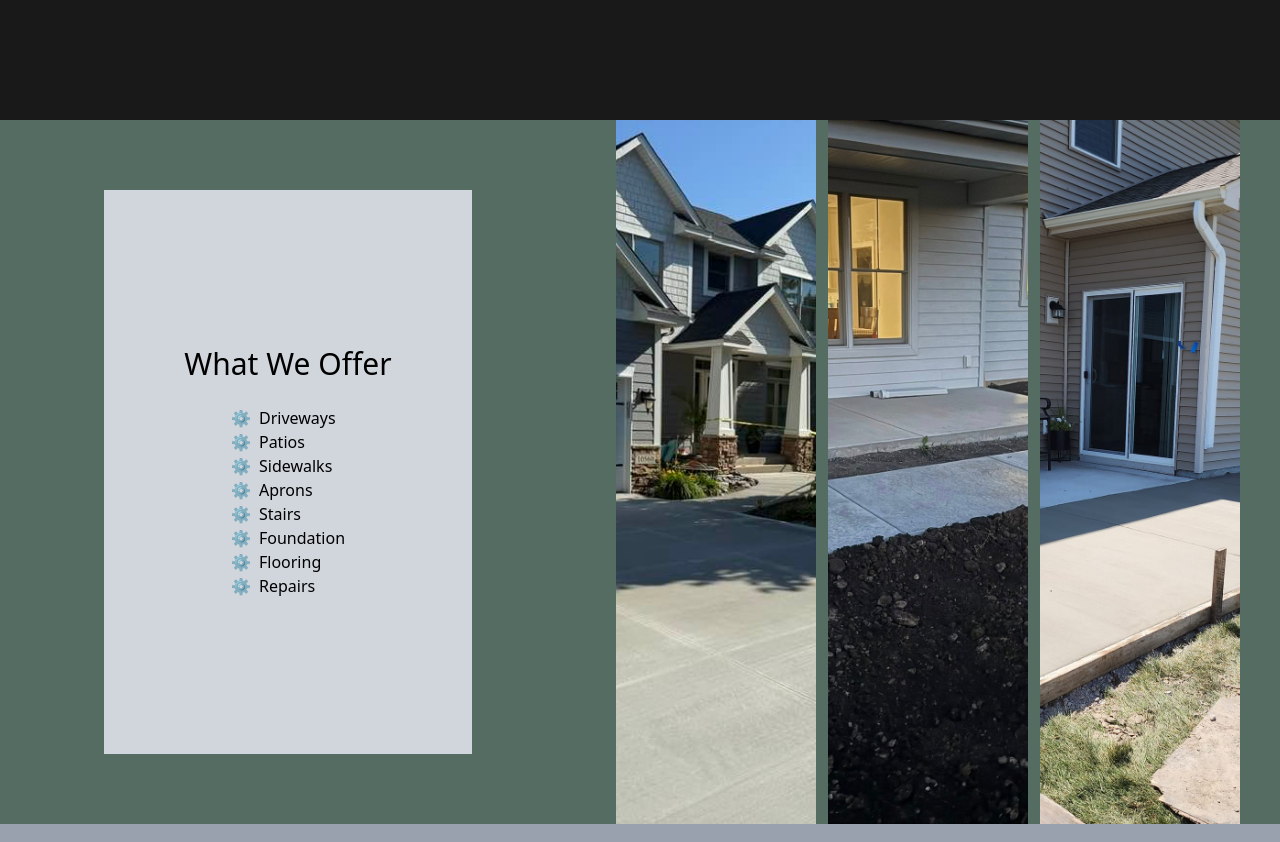
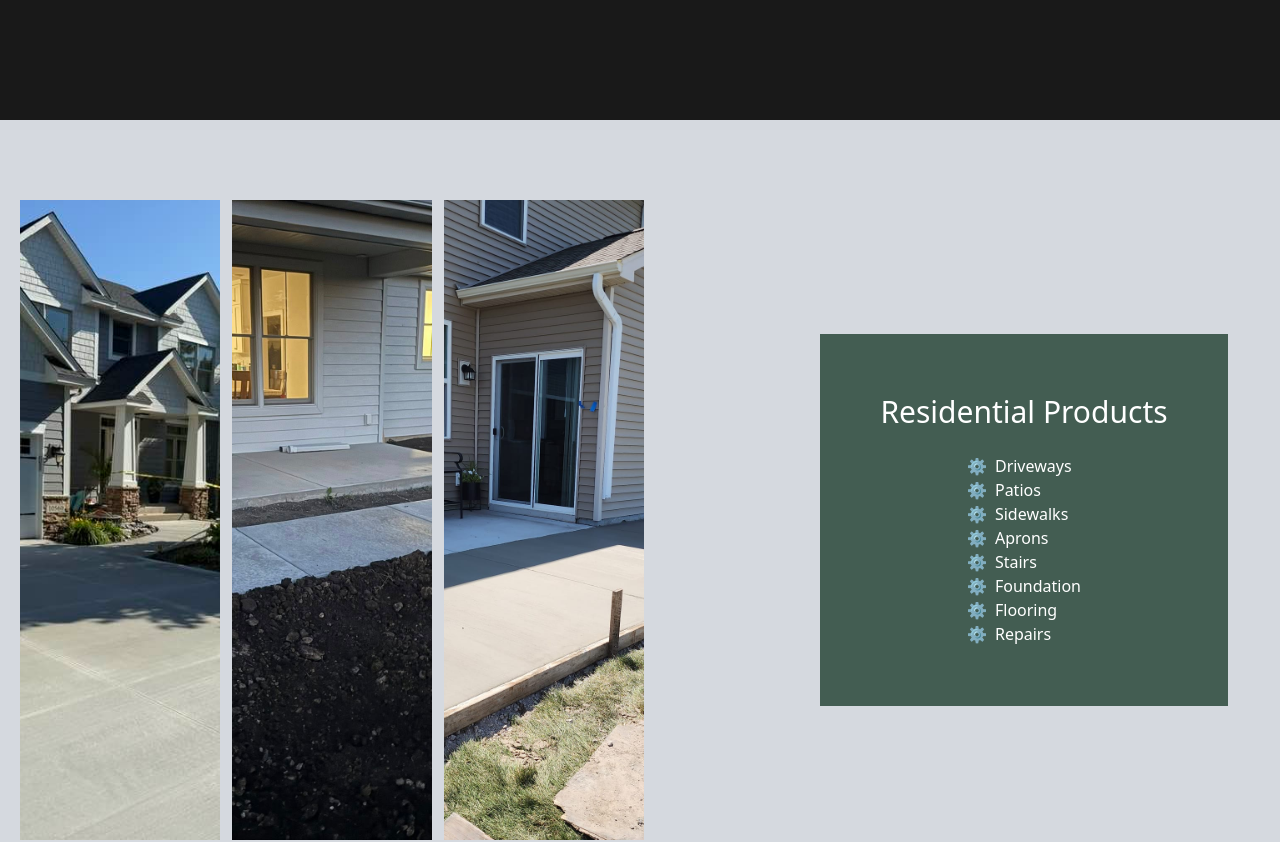
Before and after one commit to alexanderdreyer-ndsu/UniqueConcreteMN, a React (Vite) app: page /Residential in a window 1280 px wide. Shown: the part 1200-2042 px from the top of the page. Built offline with nearby package versions, Linux system fonts and the light colour scheme.

Commit message:
updated sliding image gallery on pages to size correctly

```diff
--- a/src/components/VerticalImageGallery.jsx
+++ b/src/components/VerticalImageGallery.jsx
@@ -1,7 +1,7 @@
 
 function VerticalImageGallery({ images }) {
     return (
-        <div className="h-full w-full flex px-10 items-center gap-3">
+        <div className="h-full w-full flex px-5 items-center gap-3">
             {images.map((image, key) =>
                 <div key={key} className="overflow-hidden h-full w-50 transition-all duration-500 hover:w-96">
                     <img src={image} className="h-full w-full object-cover transition-transform duration-500 hover:scale-105" />
--- a/src/pages/Commercial.jsx
+++ b/src/pages/Commercial.jsx
@@ -54,13 +54,13 @@ function Commercial() {
                 "/>
             </div>
 
-            <div className="flex w-full h-[calc(100vh-6rem)] bg-[#435D52]/90 items-center">
-                <div className="bg-gray-300 p-20 h-4/5 flex items-center mx-auto">
-                    <SubjectDescription subject="What We Offer" paragraph={false} description={services} />
+            <div className="flex w-full h-screen bg-gray-300/90 items-center text-white">
+                <div className="w-3/5 h-4/5">
+                    <VerticalImageGallery images={verticalImages} />
                 </div>
 
-                <div className="h-full">
-                    <VerticalImageGallery images={verticalImages} />
+                <div className="bg-[#435D52] p-15 flex items-center mx-auto">
+                    <SubjectDescription subject="Commercial Products" paragraph={false} description={services}/>
                 </div>
             </div>
         </>
--- a/src/pages/Home.jsx
+++ b/src/pages/Home.jsx
@@ -95,12 +95,12 @@ function Home() {
                 <img src={slab4} className="w-2/5 rounded border-white border-2 border-white"/>
             </div>
 
-            <div className="flex w-full h-[calc(100vh-6rem)] bg-gray-300/90 items-center text-white">
-                <div className="w-3/5 h-full">
+            <div className="flex w-full h-screen bg-gray-300/90 items-center text-white">
+                <div className="w-3/5 h-4/5">
                     <VerticalImageGallery images={verticalImages} />
                 </div>
 
-                <div className="bg-[#435D52] p-20 h-4/5 flex items-center">
+                <div className="bg-[#435D52] p-15 flex items-center mx-auto">
                     <SubjectDescription subject="What We Do" paragraph={false} description={services}/>
                 </div>
             </div>
--- a/src/pages/Residential.jsx
+++ b/src/pages/Residential.jsx
@@ -53,13 +53,13 @@ function Residential() {
                 "/>
             </div>
 
-            <div className="flex w-full h-[calc(100vh-6rem)] bg-[#435D52]/90 items-center">
-                <div className="bg-gray-300 p-20 h-4/5 flex items-center mx-auto">
-                    <SubjectDescription subject="What We Offer" paragraph={false} description={services} />
+            <div className="flex w-full h-screen bg-gray-300/90 items-center text-white">
+                <div className="w-3/5 h-4/5">
+                    <VerticalImageGallery images={verticalImages} />
                 </div>
 
-                <div className="h-full">
-                    <VerticalImageGallery images={verticalImages} />
+                <div className="bg-[#435D52] p-15 flex items-center mx-auto">
+                    <SubjectDescription subject="Residential Products" paragraph={false} description={services}/>
                 </div>
             </div>
         </>
--- a/src/pages/Stamping.jsx
+++ b/src/pages/Stamping.jsx
@@ -53,13 +53,13 @@ function Stamping() {
                 "/>
             </div>
 
-            <div className="flex w-full h-[calc(100vh-6rem)] bg-[#435D52]/90 items-center">
-                <div className="bg-gray-300 p-20 h-4/5 flex items-center mx-auto">
-                    <SubjectDescription subject="What We Offer" paragraph={false} description={services} />
+            <div className="flex w-full h-screen bg-gray-300/90 items-center text-white">
+                <div className="w-3/5 h-4/5">
+                    <VerticalImageGallery images={verticalImages} />
                 </div>
 
-                <div className="h-full">
-                    <VerticalImageGallery images={verticalImages} />
+                <div className="bg-[#435D52] p-15 flex items-center mx-auto">
+                    <SubjectDescription subject="Custom Products" paragraph={false} description={services}/>
                 </div>
             </div>
         </>
```
